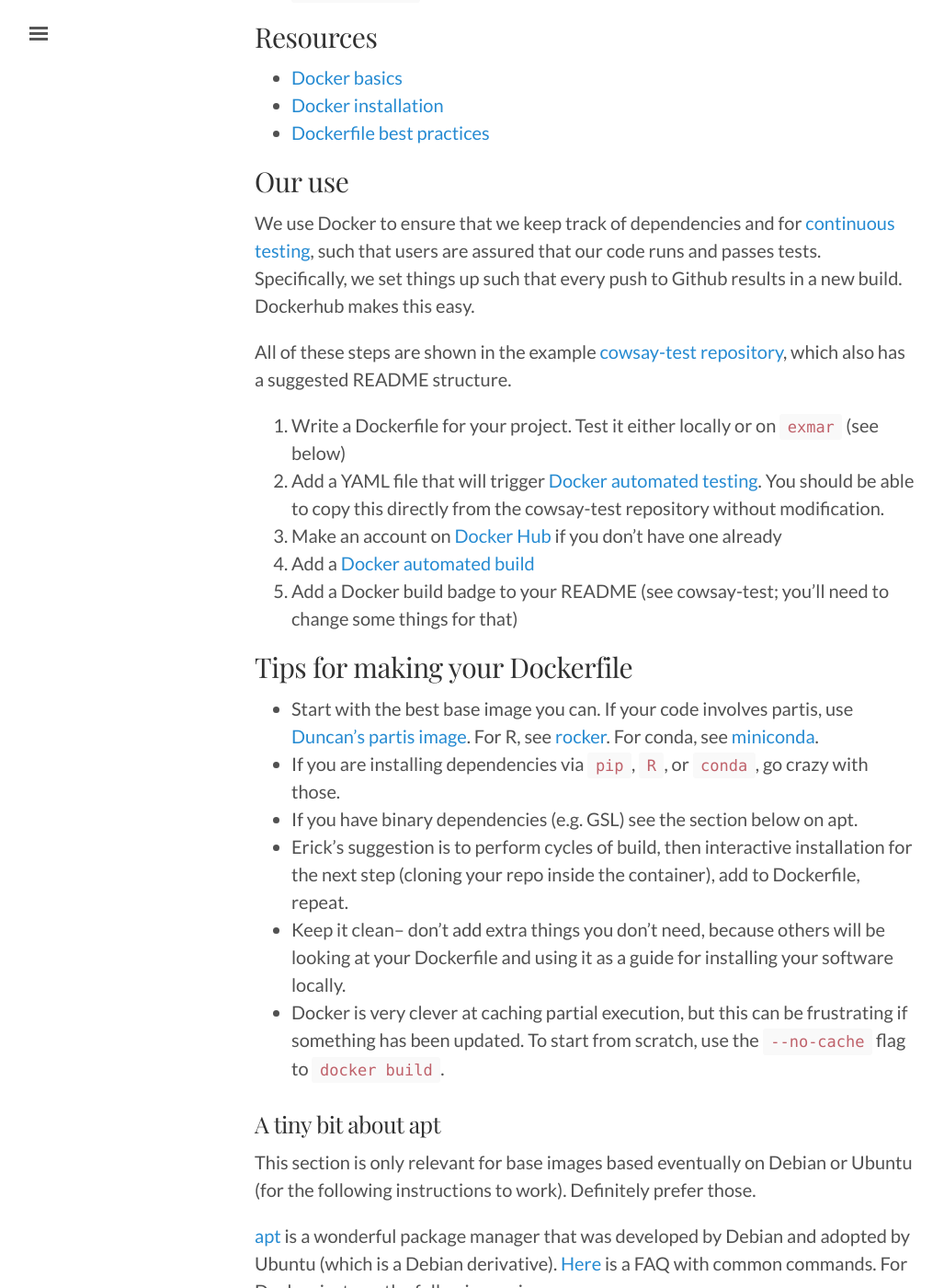
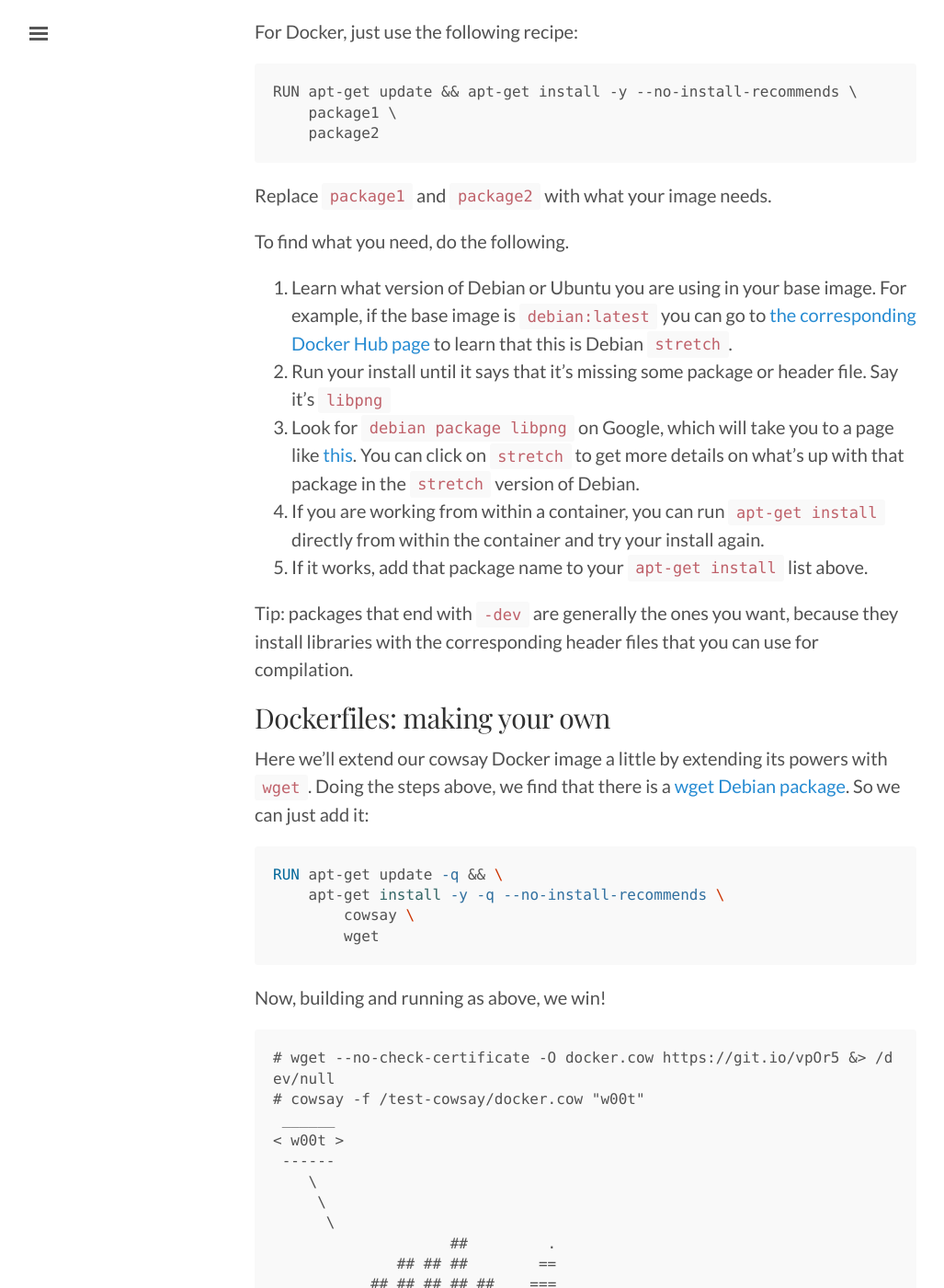
Before and after one commit to matsens/erick, a Jekyll site: the page built from _posts/2018-04-19-docker.md, in a window 1280 px wide and 1400 px high, scrolled down 4755 px. Shown: the whole window at 92% size, without its empty margins (3-1030 px from the left). Built offline with Jekyll 4.4.1, drawn with Linux system fonts in a browser that asks for light colours; some of the changed text lies outside the part shown.

Commit message:
Docker first draft done

````diff
--- a/_layouts/post.html
+++ b/_layouts/post.html
@@ -7,3 +7,35 @@ layout: default
   <span class="post-date">{{ page.date | date_to_string }}</span>
   {{ content }}
 </div>
+
+<hr>
+
+Questions? Comments? Email
+<script type="text/javascript" language="javascript">
+<!--
+// Email obfuscator script 2.1 by Tim Williams, University of Arizona
+// Random encryption key feature by Andrew Moulden, Site Engineering Ltd
+// This code is freeware provided these four comment lines remain intact
+// A wizard to generate this code is at http://www.jottings.com/obfuscator/
+{ coded = "9XSPA5@7mAEgdSvg.NmF"
+  key = "ciVRrZE6XPtqNbweg7QTvIYkmBy1uzS2Cn0AFGDHJl8L9WpxdOasK5ojU3hfM4"
+  shift=coded.length
+  link=""
+  for (i=0; i<coded.length; i++) {
+    if (key.indexOf(coded.charAt(i))==-1) {
+      ltr = coded.charAt(i)
+      link += (ltr)
+    }
+    else {
+      ltr = (key.indexOf(coded.charAt(i))-shift+key.length) % key.length
+      link += (key.charAt(ltr))
+    }
+  }
+document.write("<a href='mailto:"+link+"'>"+link+"</a>")
+}
+//-->
+</script><noscript>Sorry, you need Javascript on to email me.</noscript>
+or tweet <a href="https://twitter.com/ematsen">@ematsen</a>.
+
+<br>
+&nbsp;
--- a/_posts/2018-04-19-docker.md
+++ b/_posts/2018-04-19-docker.md
@@ -63,7 +62,7 @@ Then we link `cowsay` to someplace we can execute it.
 RUN ln -s /usr/games/cowsay /usr/bin
 ```
 
-## Building and running our Docker image
+## Building and running a Docker image
 
 To build this Docker image, use the command
 
@@ -143,6 +142,81 @@ exmar ~/cowsay-test »
 ```
 
 
+## A tiny bit about apt
+
+We're going to interrupt our discussion of Docker as such briefly to talk about the wonderful [apt](https://en.wikipedia.org/wiki/APT_(Debian)) package manager that was developed by Debian and adopted by Ubuntu (a Debian derivative).
+[Here](http://www.tutonics.com/2012/10/a-faq-style-introduction-to-apt-get-and.html) is a FAQ with common commands.
+This section is only relevant for base images based eventually on Debian or Ubuntu (for the following instructions to work).
+[If you have to use an image based on Red Hat (e.g. CentOS), then look up info on [yum](https://www.centos.org/docs/4/html/yum/).]
+
+For Docker, just use the following recipe:
+
+```
+RUN apt-get update && apt-get install -y --no-install-recommends \
+    package1 \
+    package2
+```
+
+Replace `package1` and `package2` with what your image needs.
+
+To find what you need, do the following.
+
+1. Learn what version of Debian or Ubuntu you are using in your base image.
+For example, if the base image is `debian:latest` you can go to [the corresponding Docker Hub page](https://hub.docker.com/r/_/debian/) to learn that this is Debian `stretch`.
+1. Run your install until it says that it's missing some package or header file. Say it's `libpng`
+1. Look for `debian package libpng` on Google, which will take you to a page like [this](https://packages.debian.org/search?keywords=libpng). You can click on `stretch` to get more details on what's up with that package in the `stretch` version of Debian.
+1. If you are working from within a container, you can run `apt-get install` directly from within the container and try your install again.
+1. If it works, add that package name to your `apt-get install` list above.
+
+Tip: packages that end with `-dev` are generally the ones you want, because they install libraries with the corresponding header files that you can use for compilation.
+
+
+
+## Dockerfiles: making your own
+
+Here we'll extend our cowsay Docker image a little by extending its powers with `wget`.
+Doing the steps above, we find that there is a [wget Debian package](https://packages.debian.org/stretch/web/wget).
+So we can just add it:
+
+```docker
+RUN apt-get update -q && \
+    apt-get install -y -q --no-install-recommends \
+        cowsay \
+        wget
+```
+
+Now, building and running as above, we win!
+
+```
+# wget --no-check-certificate -O docker.cow https://git.io/vpOr5 &> /dev/null
+# cowsay -f /test-cowsay/docker.cow "w00t"
+ ______
+< w00t >
+ ------
+    \
+     \
+      \
+                    ##         .
+              ## ## ##        ==
+           ## ## ## ## ##    ===
+       /"""""""""""""""""\___/ ===
+      {                       /  ===-
+       \______ O           __/
+         \    \         __/
+          \____\_______/
+
+```
+
+
+## Tips for making your Dockerfile
+
+* Start with the best base image you can. If your code extends some already Dockerized software tool, start with that as a base image. For R, see [rocker](https://hub.docker.com/u/rocker/). For conda, see [miniconda](https://hub.docker.com/r/continuumio/miniconda/).
+* If you are installing dependencies via `pip`, `R`, or `conda`, go crazy with those, and if you have binary dependencies you may want to use apt.
+* My suggestion is to perform cycles of build, then interactive installation for the next step (cloning your repo inside the container), add to Dockerfile, repeat.
+* Keep it clean-- don't add extra things you don't need, because others will be looking at your Dockerfile and using it as a guide for installing your software locally.
+* Docker is very clever at caching partial execution, but this can be frustrating if something has been updated. To start from scratch, use the `--no-cache` flag to `docker build`.
+
+
 ## A minimal list of commands
 
 * `docker build .`: build a Docker image from this directory (assuming it contains a Dockerfile)
@@ -152,65 +226,22 @@ exmar ~/cowsay-test »
 * `docker ps -a`: shows all of the containers and their statuses
 
 
+## Automated builds
+
+Dockerhub can automatically build your Docker image every time you push to a GitHub or Bitbucket repository.
+To do so, follow these steps:
+
+1. Write a Dockerfile for your project. Test it locally.
+1. Make an account on [Docker Hub](https://hub.docker.com/) if you don't have one already.
+1. Add a [Docker automated build](https://docs.docker.com/docker-hub/builds/).
+1. Add a Docker build badge to your README (see [cowsay-test](https://github.com/matsen/cowsay-test) again, changing what's needed in the paths)
+
+
 ## Resources
+
+There is a _lot_ more to Docker than we've covered in this post.
+Here are some good resources.
 
 * [Docker basics](https://docs.docker.com/get-started/)
 * [Docker installation](https://docs.docker.com/install/)
 * [Dockerfile best practices](https://docs.docker.com/articles/dockerfile_best-practices/)
-
-
-## Our use
-
-We use Docker to ensure that we keep track of dependencies and for [continuous testing](https://en.wikipedia.org/wiki/Continuous_testing), such that users are assured that our code runs and passes tests.
-Specifically, we set things up such that every push to Github results in a new build.
-Dockerhub makes this easy.
-
-All of these steps are shown in the example [cowsay-test repository](https://github.com/matsen/cowsay-test), which also has a suggested README structure.
-
-1. Write a Dockerfile for your project. Test it either locally or on `exmar` (see below)
-1. Add a YAML file that will trigger [Docker automated testing](https://docs.docker.com/docker-cloud/builds/automated-testing/). You should be able to copy this directly from the cowsay-test repository without modification.
-1. Make an account on [Docker Hub](https://hub.docker.com/) if you don't have one already
-1. Add a [Docker automated build](https://docs.docker.com/docker-hub/builds/)
-1. Add a Docker build badge to your README (see cowsay-test; you'll need to change some things for that)
-
-
-## Tips for making your Dockerfile
-
-* Start with the best base image you can. If your code involves partis, use [Duncan's partis image](https://hub.docker.com/r/psathyrella/partis/). For R, see [rocker](https://hub.docker.com/u/rocker/). For conda, see [miniconda](https://hub.docker.com/r/continuumio/miniconda/).
-* If you are installing dependencies via `pip`, `R`, or `conda`, go crazy with those.
-* If you have binary dependencies (e.g. GSL) see the section below on apt.
-* Erick's suggestion is to perform cycles of build, then interactive installation for the next step (cloning your repo inside the container), add to Dockerfile, repeat.
-* Keep it clean-- don't add extra things you don't need, because others will be looking at your Dockerfile and using it as a guide for installing your software locally.
-* Docker is very clever at caching partial execution, but this can be frustrating if something has been updated. To start from scratch, use the `--no-cache` flag to `docker build`.
-
-### A tiny bit about apt
-
-This section is only relevant for base images based eventually on Debian or Ubuntu (for the following instructions to work).
-Definitely prefer those.
-
-[apt](https://en.wikipedia.org/wiki/APT_(Debian)) is a wonderful package manager that was developed by Debian and adopted by Ubuntu (which is a Debian derivative).
-[Here](http://www.tutonics.com/2012/10/a-faq-style-introduction-to-apt-get-and.html) is a FAQ with common commands.
-For Docker, just use the following recipe:
-
-```
-RUN apt-get update && apt-get install -y --no-install-recommends \
-    libgsl0-dev \
-    libpng-dev
-```
-
-Replace `libgsl0-dev` and `libpng-dev` with what your image needs.
-
-To find what you need, do the following.
-
-1. Learn what version of Debian or Ubuntu you are using in your base image.
-For example, if the base image is `debian:latest` you can go to [the corresponding Docker Hub page](https://hub.docker.com/r/_/debian/) to learn that this is Debian `stretch`.
-1. Run your install until it says that it's missing some package or header file.
-1. Look for `debian package <put in your package name here that you found from an error message>` on Google, which will take you to a page like [this](https://packages.debian.org/search?keywords=libpng). You can click on `stretch` to get more details on what's up with that package in the `stretch` version of Debian.
-1. If you are working from within a container, you can run `apt-get install` directly from within the container and try your install again.
-1. If it works, add that package name to your `apt-get install` list above.
-
-Tip: packages that end with `-dev` are generally the ones you want, because they install libraries with the corresponding header files that you can use for compilation.
-
-
-##
-Docker has a beautiful [layered file system](https://docs.docker.com/terms/layer/), in which you only interact with the files on "top".
````
Also changed, not shown: other parts of _posts/2018-04-19-docker.md (+1 -2 lines).
